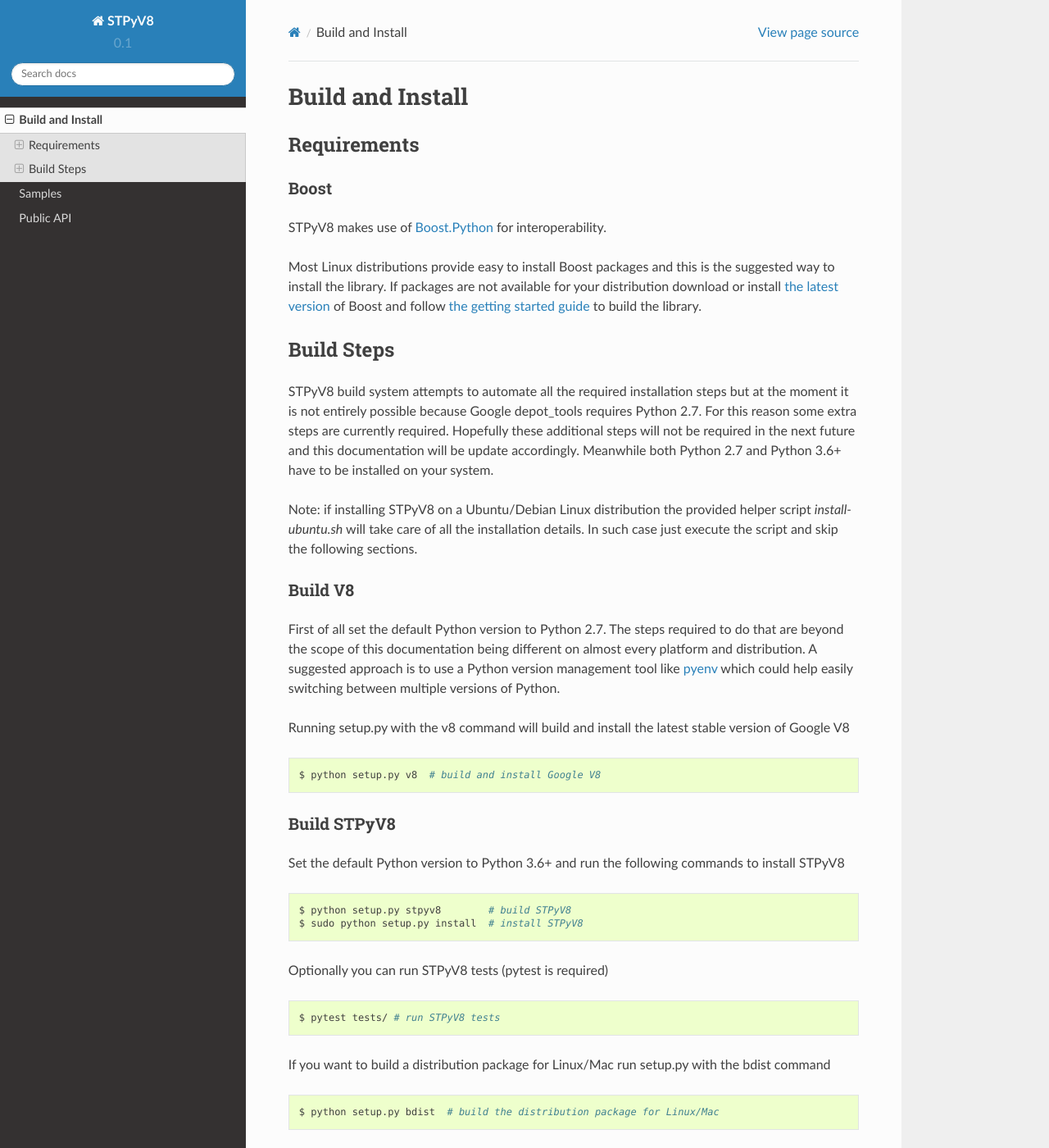
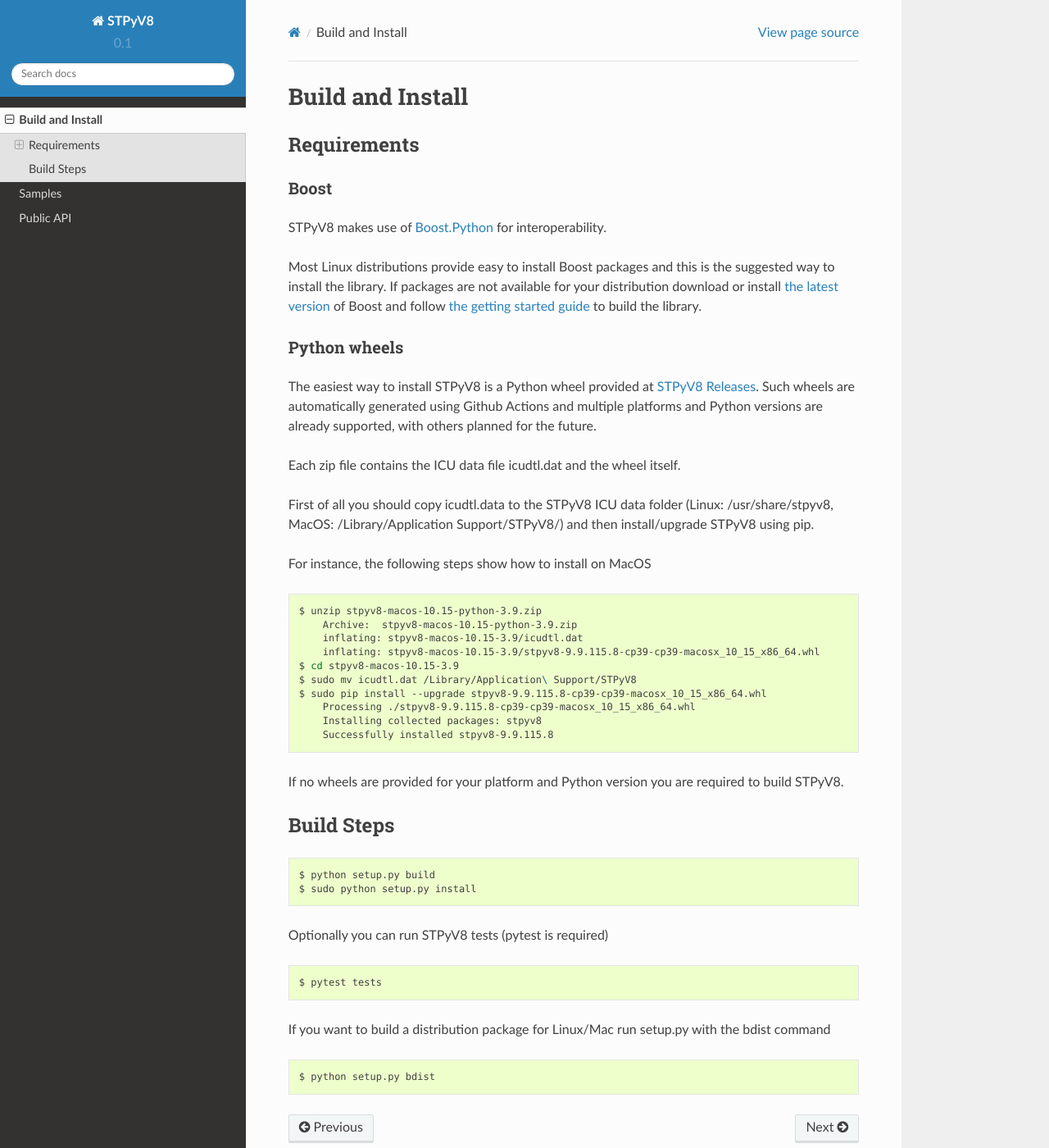
Before and after one commit to cloudflare/stpyv8, a Sphinx documentation site: the page built from docs/source/build.rst, in a window 1280 px wide and 1400 px high. Shown: the whole window at 82% size. Built offline with Sphinx 7.4.7 and the Read the Docs theme 2.0.0, drawn with Linux system fonts in a browser that asks for light colours.

Commit message:
Update documentation

```diff
--- a/docs/source/build.rst
+++ b/docs/source/build.rst
@@ -16,51 +16,51 @@
 <http://www.boost.org/users/download/>`_ of Boost and follow `the getting started guide
 <http://www.boost.org/doc/libs/release/more/getting_started/>`_ to build the library.
 
+Python wheels
+^^^^^^^^^^^^^
+
+The easiest way to install STPyV8 is a Python wheel provided at `STPyV8 Releases <https://github.com/area1/stpyv8/releases>`_.
+Such wheels are automatically generated using Github Actions and multiple platforms and Python versions are already
+supported, with others planned for the future.
+
+Each zip file contains the ICU data file icudtl.dat and the wheel itself.
+
+First of all you should copy icudtl.data to the STPyV8 ICU data folder (Linux: /usr/share/stpyv8, MacOS:
+/Library/Application Support/STPyV8/) and then install/upgrade STPyV8 using pip.
+
+For instance, the following steps show how to install on MacOS
+
+.. code-block:: sh
+
+    $ unzip stpyv8-macos-10.15-python-3.9.zip
+        Archive:  stpyv8-macos-10.15-python-3.9.zip
+        inflating: stpyv8-macos-10.15-3.9/icudtl.dat
+        inflating: stpyv8-macos-10.15-3.9/stpyv8-9.9.115.8-cp39-cp39-macosx_10_15_x86_64.whl
+    $ cd stpyv8-macos-10.15-3.9
+    $ sudo mv icudtl.dat /Library/Application\ Support/STPyV8
+    $ sudo pip install --upgrade stpyv8-9.9.115.8-cp39-cp39-macosx_10_15_x86_64.whl
+        Processing ./stpyv8-9.9.115.8-cp39-cp39-macosx_10_15_x86_64.whl
+        Installing collected packages: stpyv8
+        Successfully installed stpyv8-9.9.115.8
+
+If no wheels are provided for your platform and Python version you are required to build STPyV8.
+
 Build Steps
 -----------
 
-STPyV8 build system attempts to automate all the required installation steps but at the moment it is not entirely possible
-because Google depot_tools requires Python 2.7. For this reason some extra steps are currently required. Hopefully these
-additional steps will not be required in the next future and this documentation will be update accordingly. Meanwhile
-both Python 2.7 and Python 3.6+ have to be installed on your system.
-
-Note: if installing STPyV8 on a Ubuntu/Debian Linux distribution the provided helper script *install-ubuntu.sh* will take
-care of all the installation details. In such case just execute the script and skip the following sections.
-
-Build V8
-^^^^^^^^
-
-First of all set the default Python version to Python 2.7. The steps required to do that are beyond the scope of this
-documentation being different on almost every platform and distribution. A suggested approach is to use a Python version
-management tool like `pyenv <https://github.com/pyenv/pyenv>`_ which could help easily switching between multiple versions
-of Python.
-
-Running setup.py with the v8 command will build and install the latest stable version of Google V8
-
 .. code-block:: sh
 
-    $ python setup.py v8  # build and install Google V8
-
-
-Build STPyV8
-^^^^^^^^^^^^
-
-Set the default Python version to Python 3.6+ and run the following commands to install STPyV8
-
-.. code-block:: sh
-
-    $ python setup.py stpyv8        # build STPyV8
-    $ sudo python setup.py install  # install STPyV8
-
+    $ python setup.py build
+    $ sudo python setup.py install
 
 Optionally you can run STPyV8 tests (pytest is required)
 
 .. code-block:: sh
 
-    $ pytest tests/ # run STPyV8 tests
+    $ pytest tests
 
 If you want to build a distribution package for Linux/Mac run setup.py with the bdist command
 
 .. code-block:: sh
 
-    $ python setup.py bdist  # build the distribution package for Linux/Mac
+    $ python setup.py bdist
```
Also changed, not shown: README.md (+11 -24 lines).
